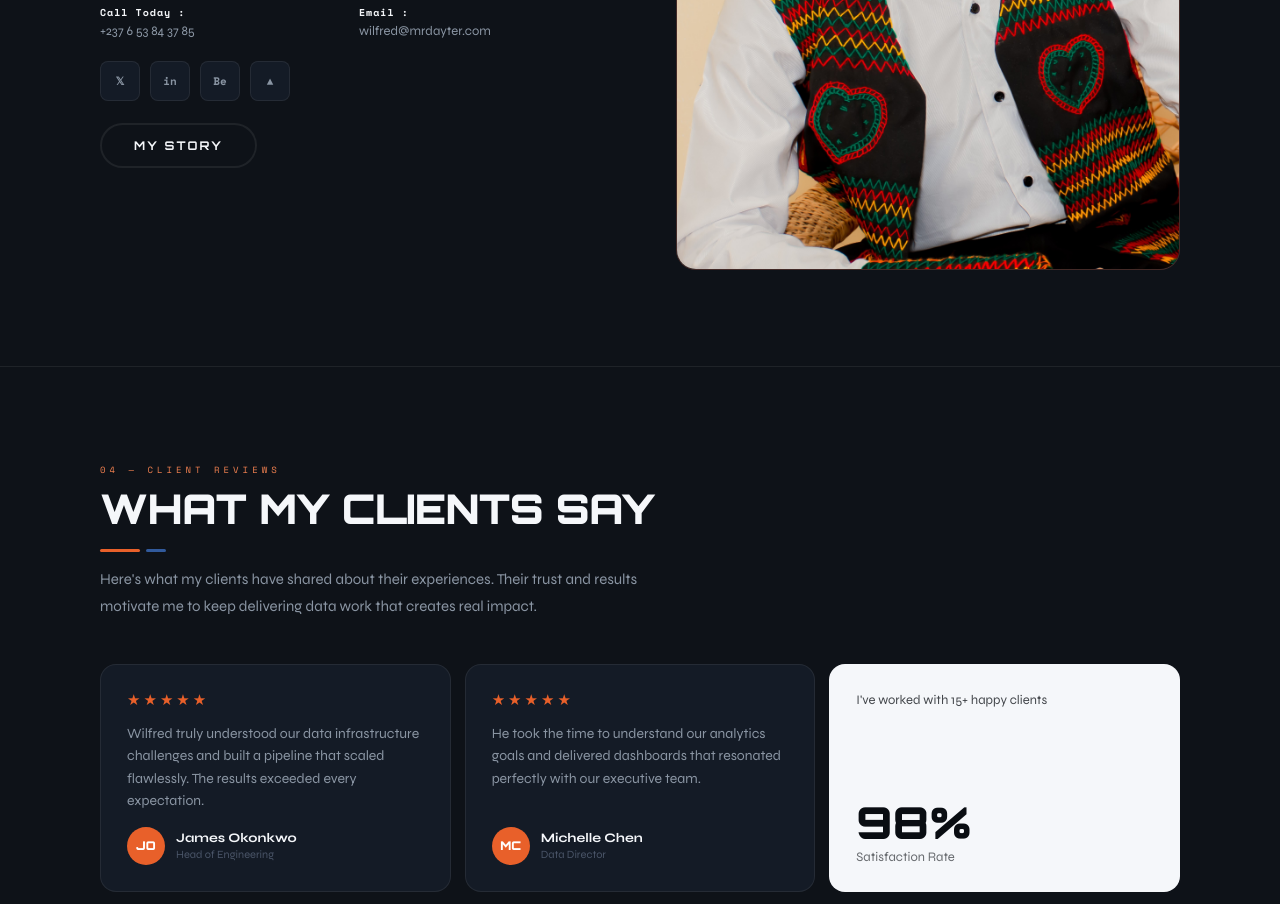
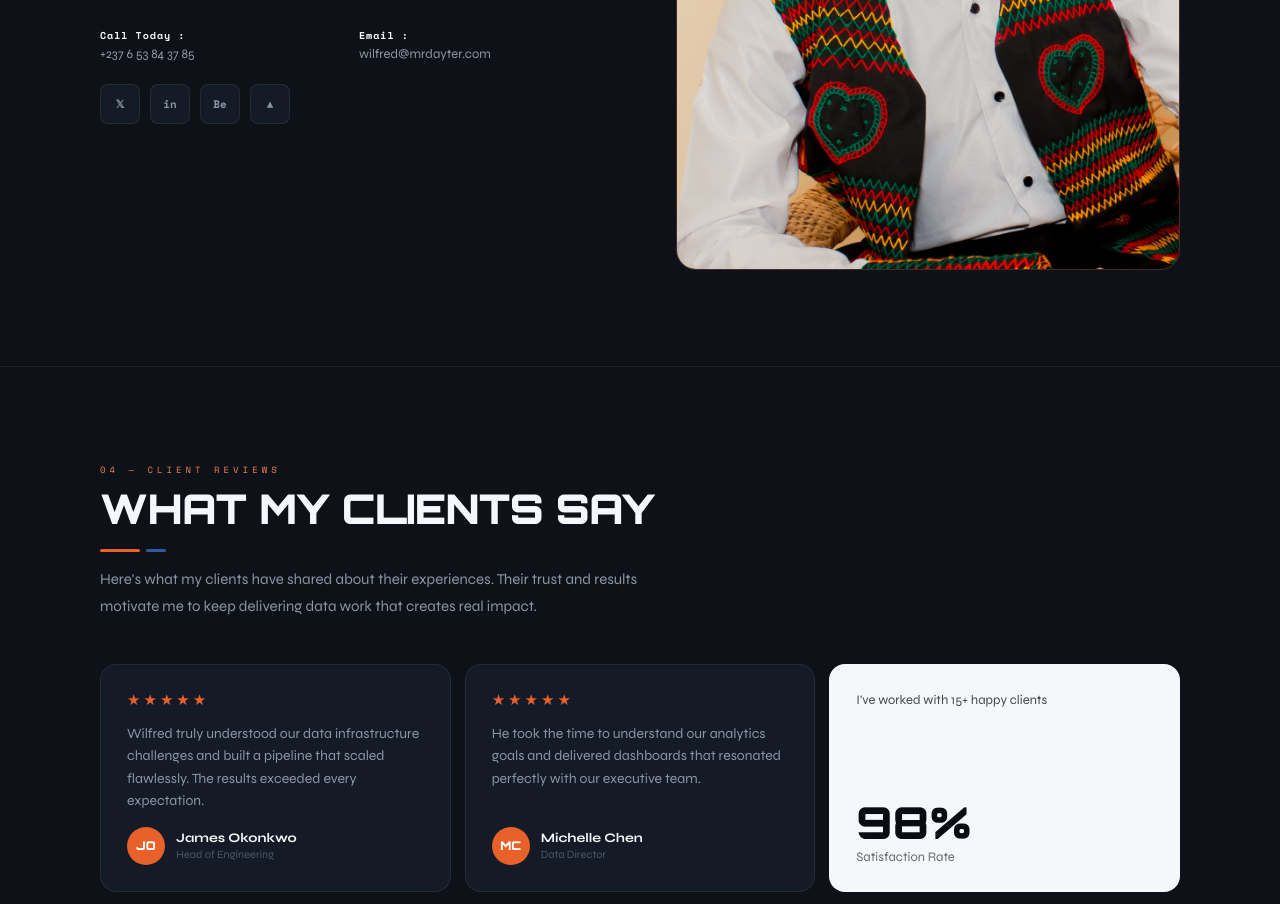
Before and after one commit to WilfredTagha/IWTAG, a React (Vite) app in the folder mr_dayter_portfolio/: page / in a window 1280 px wide. Shown: the part 2220-3124 px from the top of the page. Built offline with nearby package versions, Linux system fonts and the light colour scheme.

Commit message:
added links to profile

```diff
--- a/mr_dayter_portfolio/src/components/About.jsx
+++ b/mr_dayter_portfolio/src/components/About.jsx
@@ -32,7 +32,7 @@ export default function About({ dark }) {
               ))}
             </div>
 
-            <a href="#contact" className="btn-outline">MY STORY</a>
+            {/* <a href="#contact" className="btn-outline">MY STORY</a> */}
           </div>
 
           {/* Right — photo/logo card */}
```
